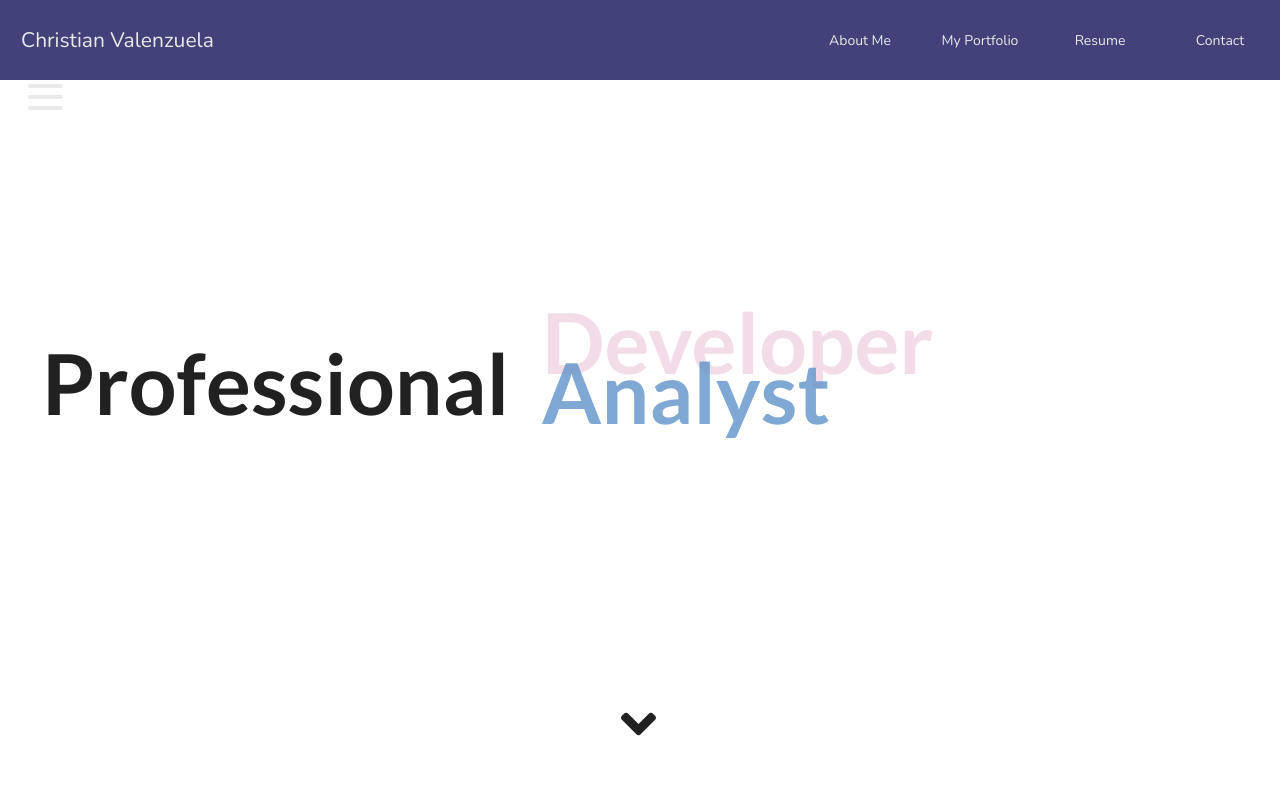
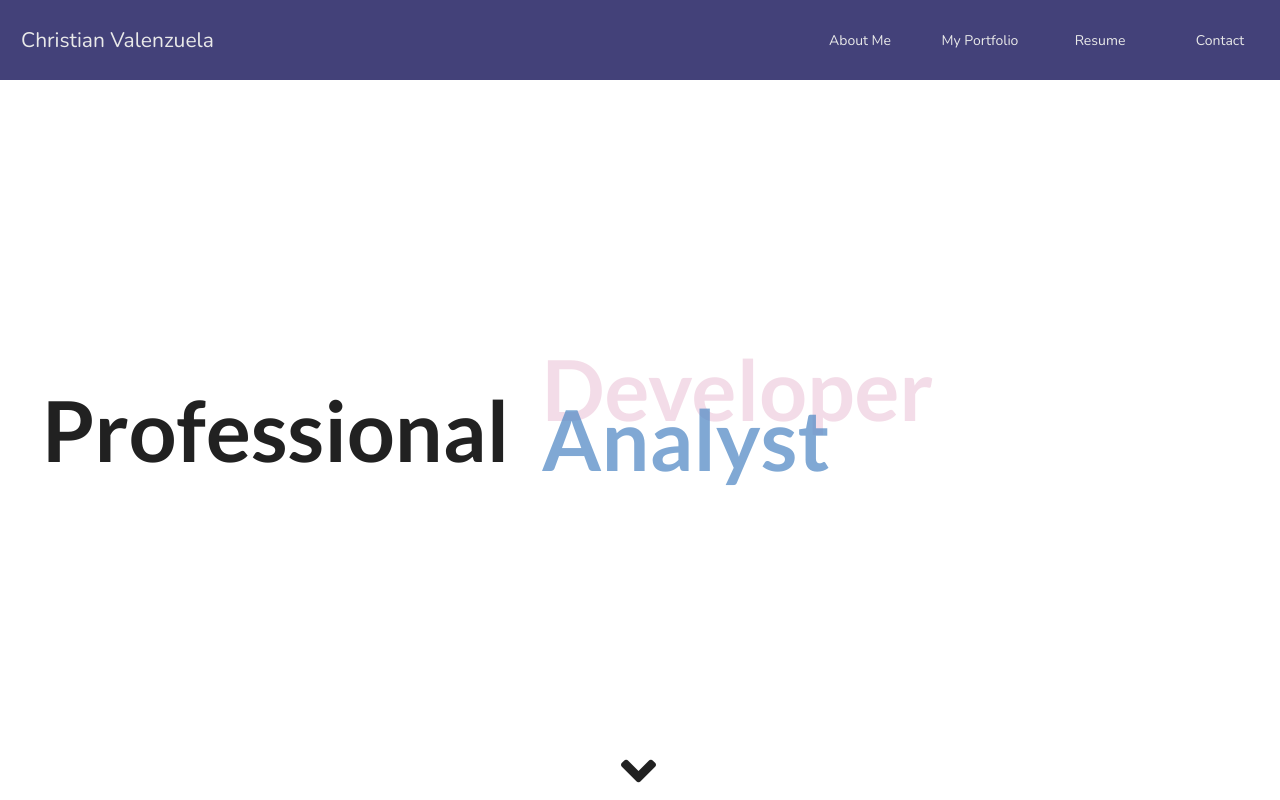
Before and after one commit to chris-av/portfolio-react, a Next.js app: page / in a window 1280 px wide. Shown: the top 800 px of the page. Built offline with nearby package versions, Linux system fonts and the light colour scheme.

Commit message:
dynamic layout

```diff
--- a/pages/_app.tsx
+++ b/pages/_app.tsx
@@ -24,10 +24,11 @@ function MyApp({ Component, pageProps } : AppProps) {
 
       <AppWrapper>
         <Navigation />
-        <Burger />
         <NavigationMobile />
 
-        <Component {...pageProps} />
+        <div className="pt-[80px] lg:mt-0">
+          <Component {...pageProps} />
+        </div>
 
       </AppWrapper>
 
```
